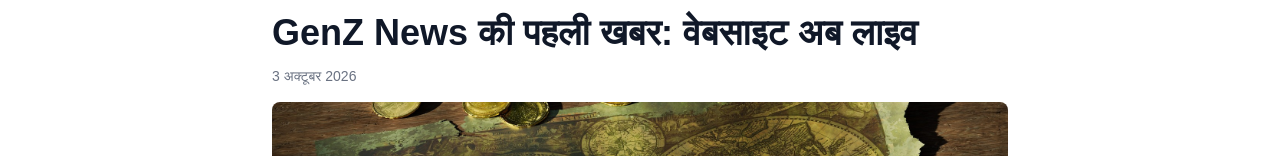
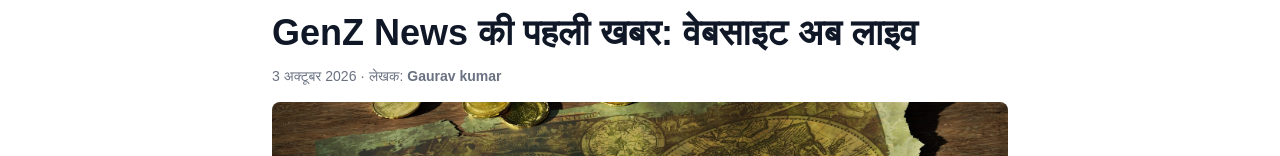
Before and after one commit to rd103660-hub/genZ-news, a Next.js app in the folder web/: page /article/genz-news-pehli-khabar in a window 1280 px wide. Shown: the part 140-296 px from the top of the page. Built offline with nearby package versions, Linux system fonts and the light colour scheme.

Commit message:
Update page.tsx

```diff
--- a/web/app/article/[slug]/page.tsx
+++ b/web/app/article/[slug]/page.tsx
@@ -7,6 +7,7 @@ import Thumb from "../../components/Thumb";
 import { articles, categoryName } from "../../../lib/data";
 
 const SITE = "https://genznewshindi.in";
+const AUTHOR = "Gaurav kumar";
 
 const MONTHS: Record<string, string> = {
   "जनवरी": "01",
@@ -50,6 +51,7 @@ export async function generateMetadata({
   return {
     title: article.title,
     description: article.summary,
+    authors: [{ name: AUTHOR, url: `${SITE}/about/` }],
     alternates: { canonical: url },
     openGraph: {
       type: "article",
@@ -92,7 +94,7 @@ export default async function ArticlePage({
     ...(iso ? { datePublished: iso, dateModified: iso } : {}),
     inLanguage: "hi-IN",
     mainEntityOfPage: `${SITE}/article/${article.slug}/`,
-    author: { "@type": "Organization", name: "GenZ News", url: SITE },
+    author: { "@type": "Person", name: AUTHOR, url: `${SITE}/about/` },
     publisher: {
       "@type": "Organization",
       name: "GenZ News",
@@ -114,7 +116,12 @@ export default async function ArticlePage({
           {categoryName(article.category)}
         </Link>
         <h1 className="mt-1 text-2xl font-bold leading-snug md:text-4xl">{article.title}</h1>
-        <p className="mt-2 text-sm text-gray-500">{article.date}</p>
+        <p className="mt-2 text-sm text-gray-500">
+          {article.date} · लेखक:{" "}
+          <Link href="/about" className="font-semibold hover:underline">
+            {AUTHOR}
+          </Link>
+        </p>
         <div className="my-4">
           <Thumb
             src={article.image}
```
